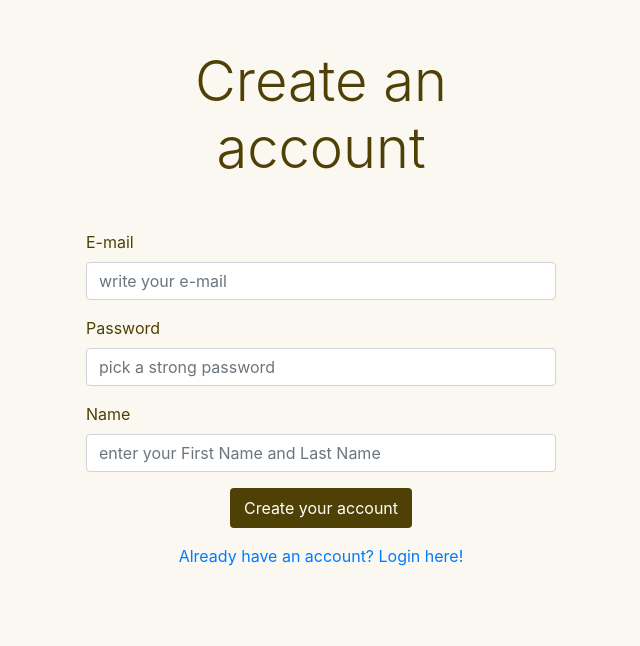
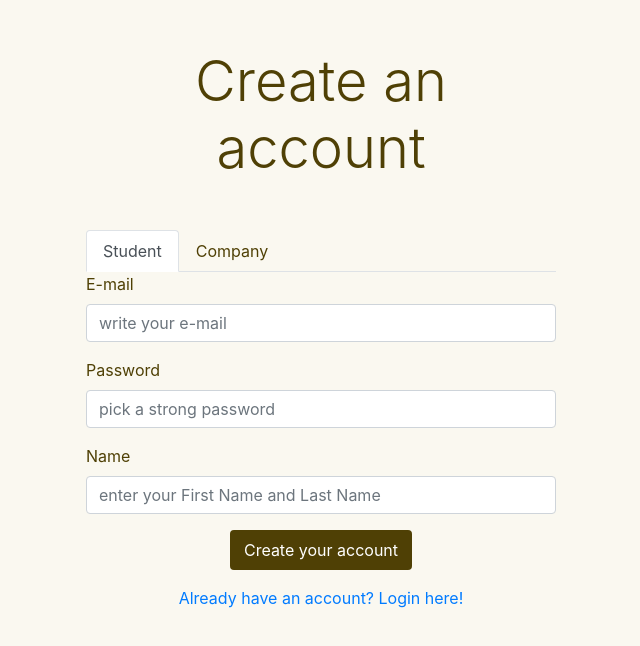
Before and after one commit to AndreiVaida/InternshipPlatformClient, a React (Create React App) app: page /register in a window 1280 px wide. Shown: the top 646 px of the page, without its empty margins (319-959 px from the left). Built offline with nearby package versions, Linux system fonts and the light colour scheme.

Commit message:
Register: tabs for Student and Company

```diff
--- a/src/App.css
+++ b/src/App.css
@@ -1,3 +1,8 @@
+:root {
+  --appTextColor: rgb(79, 64, 5);
+  --appBackgroundColor: rgb(79, 64, 5);
+}
+
 .App {
   text-align: center;
 }
@@ -30,7 +35,7 @@
 
 body {
   background-color: rgb(250, 248, 240) !important;
-  color: rgb(79, 64, 5) !important;
+  color: var(--appTextColor) !important;
 }
 
 .smallWidth {
@@ -38,8 +43,12 @@ body {
 }
 
 Button {
-  background-color: rgb(79, 64, 5) !important;
-  border: 2px solid rgb(79, 64, 5) !important;
+  background-color: var(--appBackgroundColor) !important;
+  border: 2px solid var(--appBackgroundColor) !important;
+}
+
+.Tabs > a {
+  color: var(--appTextColor);
 }
 
 @keyframes App-logo-spin {
--- a/src/components/RegisterForm.js
+++ b/src/components/RegisterForm.js
@@ -1,8 +1,11 @@
 import React, { Component } from "react";
 import { Button, Form } from "react-bootstrap";
+import Tabs from 'react-bootstrap/Tabs'
 import "../App.css"
 import history from "../navigation/History";
 import { UserAccountService } from "../services/UserAccountService";
+import { UserType } from "../domain/UserType";
+import Tab from "react-bootstrap/Tab";
 
 class RegisterForm extends Component {
   constructor(props) {
@@ -23,9 +26,9 @@ class RegisterForm extends Component {
     });
   };
 
-  onSubmit = (event) => {
+  onSubmit = (event, userType) => {
     event.preventDefault();
-    UserAccountService.createAccount(this.state.email, this.state.password, this.state.name)
+    UserAccountService.createAccount(userType, this.state.email, this.state.password, this.state.name)
       .then(() => {
         history.push("/login");
       })
@@ -39,7 +42,11 @@ class RegisterForm extends Component {
     return (
       <div className={"container mt-5 smallWidth"}>
         <p className={"display-4 mb-5 text-center"}> Create an account </p>
-        <Form onSubmit={this.onSubmit}>
+
+        <Tabs defaultActiveKey="STUDENT" className={"Tabs"}>
+          {/* Student */}
+          <Tab eventKey="STUDENT" title="Student">
+            <Form onSubmit={(event) => this.onSubmit(event, UserType.STUDENT)}>
               <Form.Group>
                 <Form.Label> E-mail </Form.Label>
                 <Form.Control type={"email"} name={"email"} value={this.state.email} placeholder={"write your e-mail"} onChange={this.handleInputChange} />
@@ -54,6 +61,27 @@ class RegisterForm extends Component {
               </Form.Group>
               <div className={"text-center"}><Button type={"submit"}> Create your account </Button></div>
             </Form>
+          </Tab>
+          {/* Company */}
+          <Tab eventKey="COMPANY" title="Company">
+            <Form onSubmit={(event) => this.onSubmit(event, UserType.COMPANY)}>
+              <Form.Group>
+                <Form.Label> E-mail </Form.Label>
+                <Form.Control type={"email"} name={"email"} value={this.state.email} placeholder={"write company e-mail"} onChange={this.handleInputChange} />
+              </Form.Group>
+              <Form.Group>
+                <Form.Label> Password </Form.Label>
+                <Form.Control type={"password"} name={"password"} value={this.state.password} placeholder={"pick a strong password"} onChange={this.handleInputChange} />
+              </Form.Group>
+              <Form.Group>
+                <Form.Label> Name </Form.Label>
+                <Form.Control type={"text"} name={"name"} value={this.state.name} placeholder={"enter company name"} onChange={this.handleInputChange} />
+              </Form.Group>
+              <div className={"text-center"}><Button type={"submit"}> Create company account </Button></div>
+            </Form>
+          </Tab>
+        </Tabs>
+
         <div className={"text-center mt-3"}>
           <a href={"/login"}> Already have an account? Login here! </a>
         </div>
--- /dev/null
+++ b/src/domain/UserType.js
@@ -0,0 +1,4 @@
+export const UserType = {
+  STUDENT: 'STUDENT',
+  COMPANY: 'COMPANY'
+};
--- a/src/services/UserAccountService.js
+++ b/src/services/UserAccountService.js
@@ -32,8 +32,9 @@ export class UserAccountService {
     localStorage.removeItem("authorizationToken");
   };
 
-  static createAccount(email, password, name) {
+  static createAccount(userType, email, password, name) {
     const body = {
+      userType: userType,
       email: email,
       password: password,
       name: name
```
Lines whose indentation alone changed are shown as unchanged.
